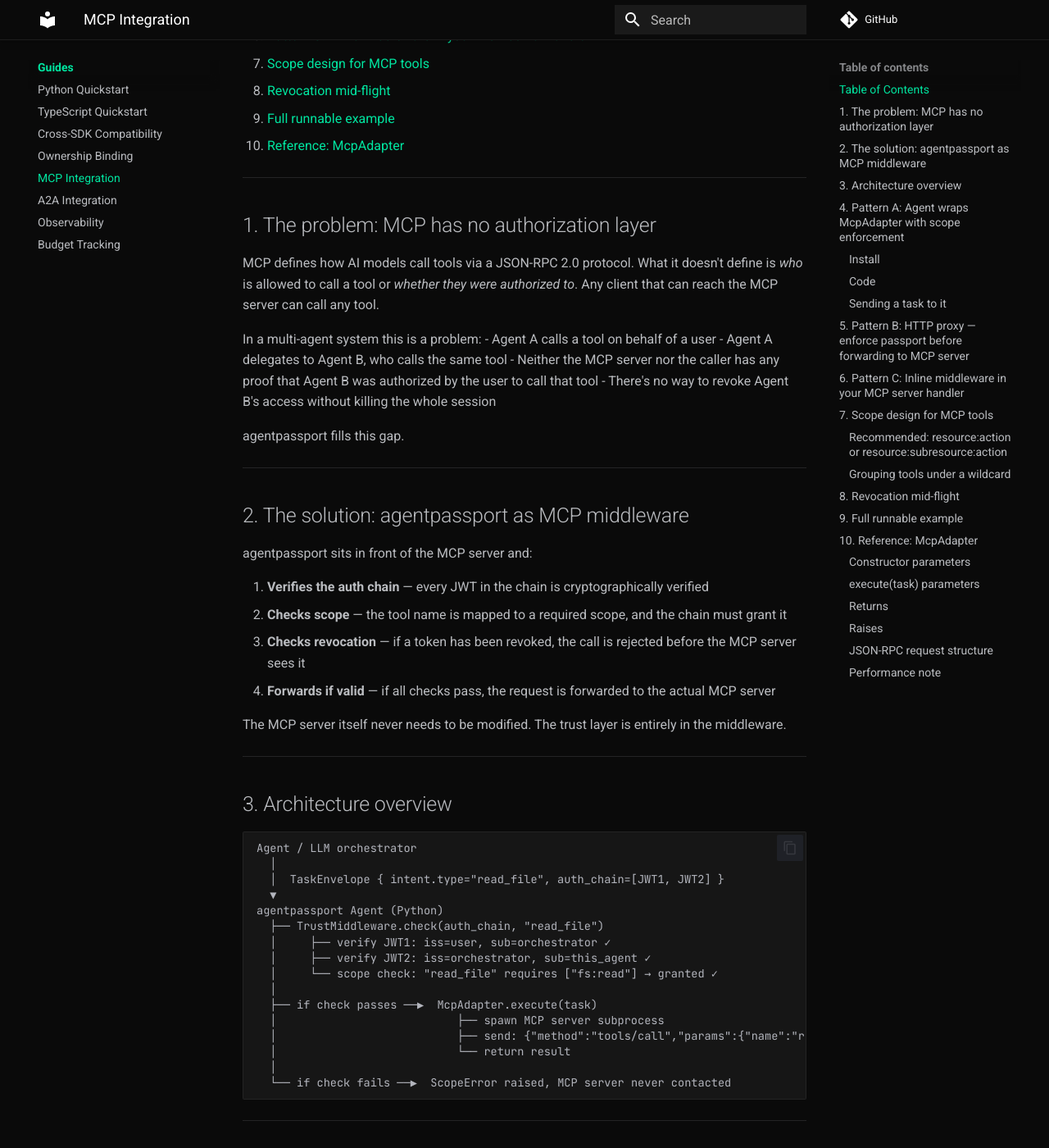
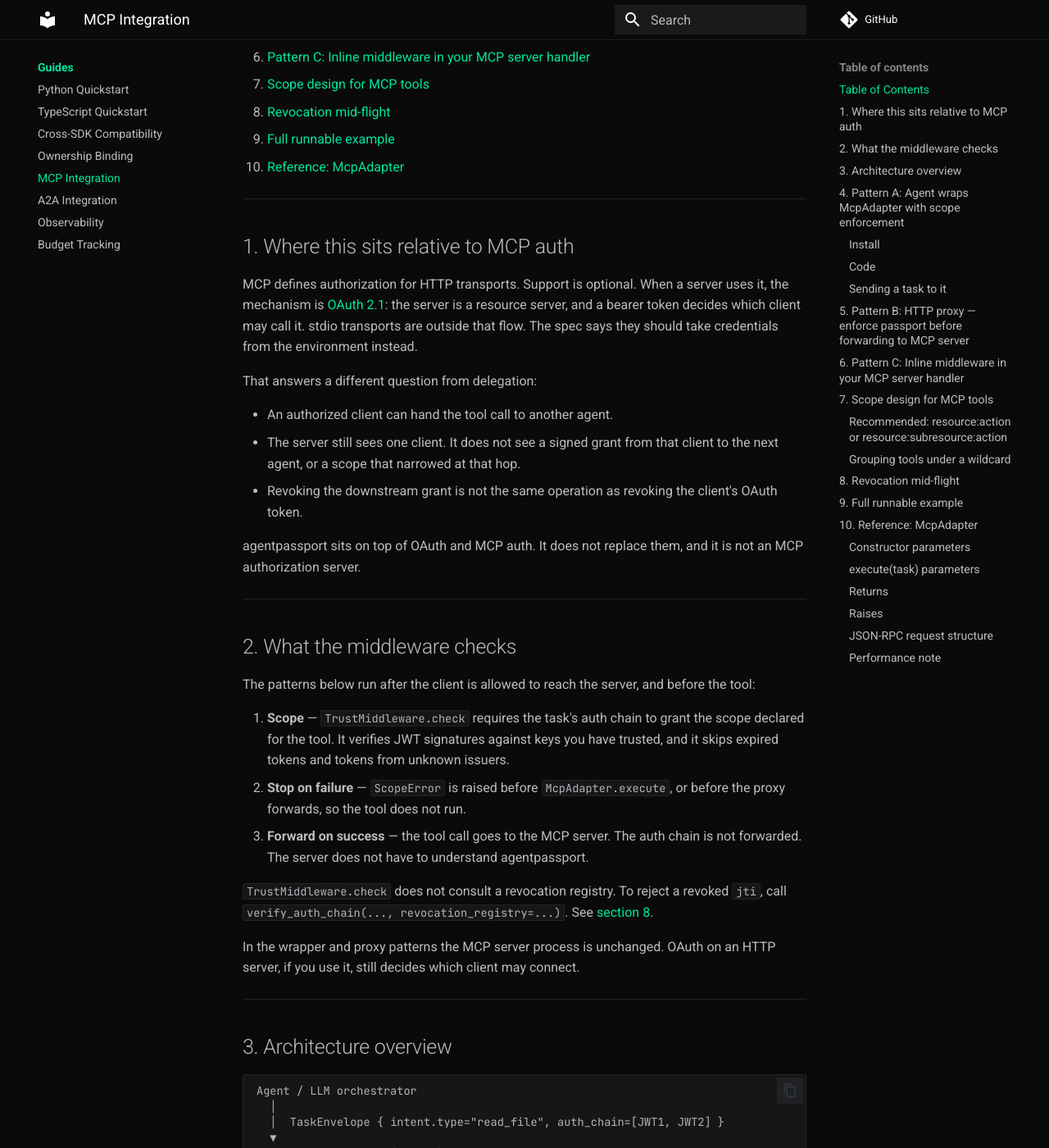
Before and after one commit to ceavinrufus/agentpassport, an MkDocs documentation site: the page built from docs/guides/mcp.md, in a window 1280 px wide and 1400 px high, scrolled down 601 px. Shown: the whole window at 82% size. Built offline with MkDocs 1.6.1 and Material for MkDocs 9.7.7, drawn with Linux system fonts in a browser that asks for light colours; comment, search, counter and statistics services are not loaded; some of the changed text lies outside the part shown.

Commit message:
docs: lead with a pasteable quickstart and correct MCP auth positioning (#8)
The README install block was duplicated, and the TypeScript line told
readers to npm install inside the repo. The top of the README is now a
Python then TypeScript snippet that runs from the published packages.

OAuth and MCP auth decide which client may reach a server. These docs
describe agentpassport as the signed record of what each agent in a
delegation chain was allowed to do, sitting on top of that check.

Pattern B calls verify_auth_chain before TrustMiddleware.check, which
does not check the token subject. The README names verify_auth_chain
as the call that rejects a wider scope, and labels the revocation
sample as a fragment.

````diff
--- a/docs/guides/mcp.md
+++ b/docs/guides/mcp.md
@@ -1,13 +1,13 @@
 # Guide: MCP Middleware — Enforcing Passport and Scope Before Tool Execution
 
-This guide shows how to use agentpassport as a trust layer in front of MCP (Model Context Protocol) tool servers. Every tool call is gated by auth chain verification and scope checking before the MCP server sees the request.
+This guide shows how to check an agentpassport delegation chain before an MCP tool runs. MCP authorization, when a server uses it, already decides which client may reach the server. agentpassport does not replace that. It records what each agent in a delegation chain was allowed to do.
 
 ---
 
 ## Table of Contents
 
-1. [The problem: MCP has no authorization layer](#1-the-problem-mcp-has-no-authorization-layer)
-2. [The solution: agentpassport as MCP middleware](#2-the-solution-agentpassport-as-mcp-middleware)
+1. [Where this sits relative to MCP auth](#1-where-this-sits-relative-to-mcp-auth)
+2. [What the middleware checks](#2-what-the-middleware-checks)
 3. [Architecture overview](#3-architecture-overview)
 4. [Pattern A: Agent wraps McpAdapter with scope enforcement](#4-pattern-a-agent-wraps-mcpadapter-with-scope-enforcement)
 5. [Pattern B: HTTP proxy — enforce passport before forwarding to MCP server](#5-pattern-b-http-proxy--enforce-passport-before-forwarding-to-mcp-server)
@@ -19,30 +19,31 @@
 
 ---
 
-## 1. The problem: MCP has no authorization layer
+## 1. Where this sits relative to MCP auth
 
-MCP defines how AI models call tools via a JSON-RPC 2.0 protocol. What it doesn't define is *who* is allowed to call a tool or *whether they were authorized to*. Any client that can reach the MCP server can call any tool.
+MCP defines authorization for HTTP transports. Support is optional. When a server uses it, the mechanism is [OAuth 2.1](https://modelcontextprotocol.io/specification/latest/basic/authorization): the server is a resource server, and a bearer token decides which client may call it. stdio transports are outside that flow. The spec says they should take credentials from the environment instead.
 
-In a multi-agent system this is a problem:
-- Agent A calls a tool on behalf of a user
-- Agent A delegates to Agent B, who calls the same tool
-- Neither the MCP server nor the caller has any proof that Agent B was authorized by the user to call that tool
-- There's no way to revoke Agent B's access without killing the whole session
+That answers a different question from delegation:
 
-agentpassport fills this gap.
+- An authorized client can hand the tool call to another agent.
+- The server still sees one client. It does not see a signed grant from that client to the next agent, or a scope that narrowed at that hop.
+- Revoking the downstream grant is not the same operation as revoking the client's OAuth token.
+
+agentpassport sits on top of OAuth and MCP auth. It does not replace them, and it is not an MCP authorization server.
 
 ---
 
-## 2. The solution: agentpassport as MCP middleware
+## 2. What the middleware checks
 
-agentpassport sits in front of the MCP server and:
+The patterns below run after the client is allowed to reach the server, and before the tool:
 
-1. **Verifies the auth chain** — every JWT in the chain is cryptographically verified
-2. **Checks scope** — the tool name is mapped to a required scope, and the chain must grant it
-3. **Checks revocation** — if a token has been revoked, the call is rejected before the MCP server sees it
-4. **Forwards if valid** — if all checks pass, the request is forwarded to the actual MCP server
+1. **Scope** — `TrustMiddleware.check` requires the task's auth chain to grant the scope declared for the tool. It verifies JWT signatures against keys you have trusted, and it skips expired tokens and tokens from unknown issuers.
+2. **Stop on failure** — `ScopeError` is raised before `McpAdapter.execute`, or before the proxy forwards, so the tool does not run.
+3. **Forward on success** — the tool call goes to the MCP server. The auth chain is not forwarded. The server does not have to understand agentpassport.
 
-The MCP server itself never needs to be modified. The trust layer is entirely in the middleware.
+`TrustMiddleware.check` does not consult a revocation registry. To reject a revoked `jti`, call `verify_auth_chain(..., revocation_registry=...)`. See [section 8](#8-revocation-mid-flight).
+
+In the wrapper and proxy patterns the MCP server process is unchanged. OAuth on an HTTP server, if you use it, still decides which client may connect.
 
 ---
 
@@ -55,9 +56,9 @@
   ▼
 agentpassport Agent (Python)
   ├── TrustMiddleware.check(auth_chain, "read_file")
-  │     ├── verify JWT1: iss=user, sub=orchestrator ✓
-  │     ├── verify JWT2: iss=orchestrator, sub=this_agent ✓
-  │     └── scope check: "read_file" requires ["fs:read"] → granted ✓
+  │     ├── each token: signature, expiry, issuer key is trusted
+  │     ├── granted scope includes "fs:read", or "*"
+  │     └── chain linkage and revocation: use verify_auth_chain
   │
   ├── if check passes ──▶  McpAdapter.execute(task)
   │                           ├── spawn MCP server subprocess
@@ -235,10 +236,10 @@
 
 agentpassport:
 1. Extracts auth chain from header
-2. Verifies all JWTs
-3. Maps tool name → required scope
+2. verify_auth_chain — signatures, linkage, narrowing, and final subject
+3. TrustMiddleware.check — tool name → required scope
 4. Forwards to backend MCP server if all checks pass
-5. Returns 403 with ScopeError message if checks fail
+5. Returns 403 if either check fails
 """
 
 import asyncio
@@ -248,6 +249,7 @@
 import httpx
 import uvicorn
 from fastapi import FastAPI, HTTPException, Request, Response
+from agentpassport import verify_auth_chain
 from agentpassport.trust import TrustMiddleware, ScopeError
 
 # ---------------------------------------------------------------------------
@@ -272,8 +274,9 @@
     "did:key:z6Mk...": bytes.fromhex("abc123..."),  # orchestrator
 }
 
-# The DID of this proxy agent (used for subject check)
-PROXY_DID = "did:key:z6Mk..."  # set this to your proxy agent's DID
+# Final JWT subject for this proxy. verify_auth_chain requires sub == PROXY_DID.
+# TrustMiddleware.check does not compare the token subject to this DID.
+PROXY_DID = "did:key:z6Mk..."
 
 # ---------------------------------------------------------------------------
 # Proxy implementation
@@ -302,7 +305,15 @@
     if not chain:
         raise HTTPException(status_code=403, detail="X-Auth-Chain header is empty.")
 
-    # Verify auth chain + scope in one step using TrustMiddleware
+    # Subject, chain linkage, and scope narrowing. TrustMiddleware.check does not do these.
+    if not verify_auth_chain(
+        auth_chain=chain,
+        expected_subject=proxy_did,
+        known_public_keys=TRUSTED_KEYS,
+    ):
+        raise HTTPException(status_code=403, detail="Auth chain verification failed.")
+
+    # Tool scope only. A token whose subject is not proxy_did still passes this call.
     tm = TrustMiddleware(
         agent_did=proxy_did,
         known_public_keys=TRUSTED_KEYS,
@@ -514,7 +525,7 @@
 
 ## 8. Revocation mid-flight
 
-One of agentpassport's key features is the ability to revoke a delegation token while an agent is mid-task. The revocation takes effect before the *next* tool call — the current atomic action completes, but no further calls are permitted.
+Revoking a `jti` does not stop a running call. `verify_auth_chain(..., revocation_registry=registry)` returns false on the next check. Python `Agent.handle` and `TrustMiddleware.check` do not read the registry, so a later `handle` of the same task still succeeds unless you verify the chain yourself first.
 
 ```python
 # revocation_demo.py
@@ -537,19 +548,9 @@
 priv, pub = generate_keypair()
 orchestrator_did = did_from_public_key(pub)
 
-# MCP gateway agent — uses the revocation registry
+# MCP gateway agent. Its handle() checks scope, not the revocation registry.
 gateway = Agent("mcp-gateway")
 gateway.trust_keys({orchestrator_did: pub})
-
-# Override trust middleware to use revocation registry
-from agentpassport.trust import TrustMiddleware
-gateway._trust_middleware = TrustMiddleware(
-    agent_did=gateway.did,
-    known_public_keys={orchestrator_did: pub},
-    capability_scopes={"read_file": ["fs:read"]},
-)
-# Note: to use revocation in TrustMiddleware.check(), pass registry at construction
-# or verify_auth_chain with revocation_registry parameter
 
 
 call_count = 0
@@ -602,10 +603,7 @@
         revocation_registry=revocation_registry,
     )
     print(f"Chain valid after revocation: {is_valid}")  # False
-
-    # The agent's TrustMiddleware.check() also rejects it
-    # (wire it up to use the registry in production)
-    print("Token is now revoked — future calls will be rejected at auth chain verification.")
+    # gateway.handle(task) would still succeed. Check verify_auth_chain first.
 
 
 asyncio.run(main())
````
Also changed, not shown: README.md (+150 -68 lines), docs/guides/a2a.md (+5 -5 lines), docs/index.md (+1 -1 lines).
